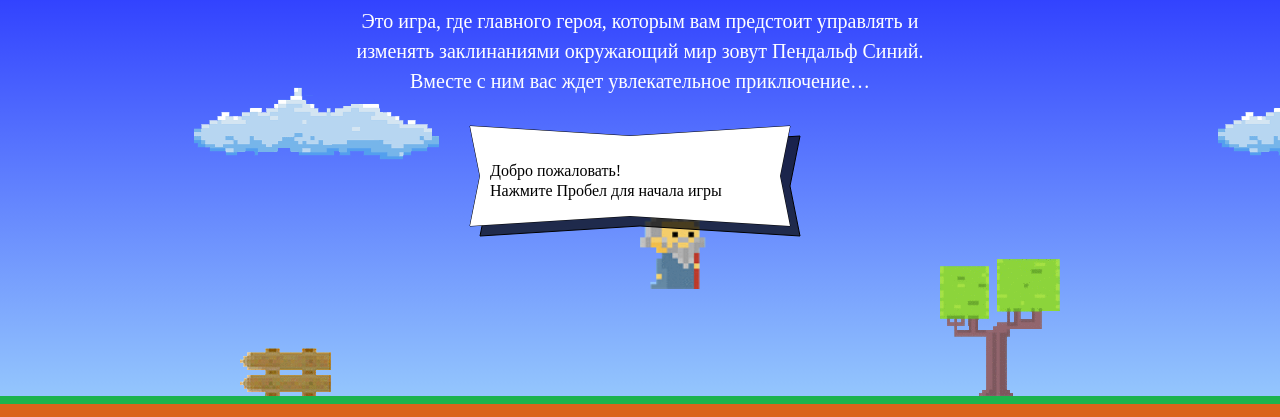
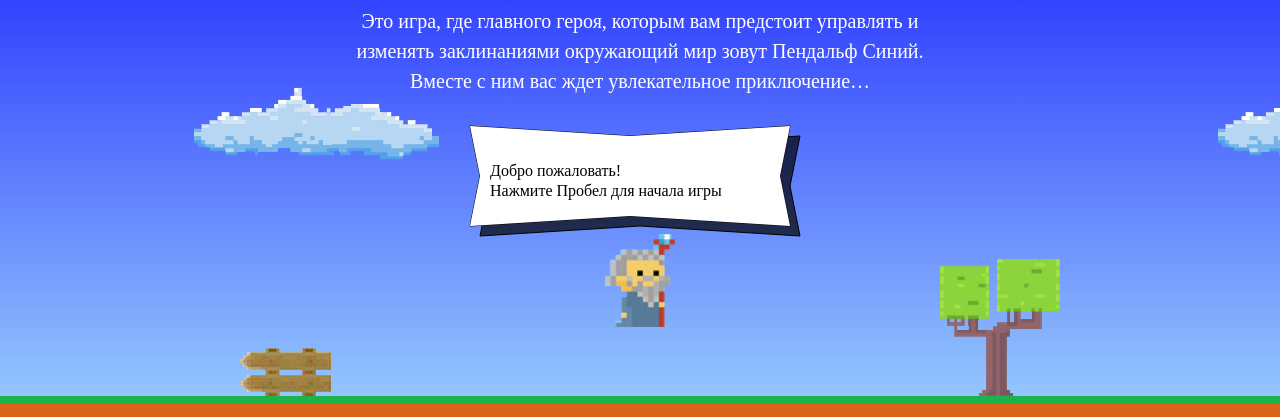
Before and after one commit to LexSamara/677575-code-and-magick-17, a website: page index.html in a window 1280 px wide. Shown: the part 203-620 px from the top of the page. Drawn offline with Linux system fonts and the light colour scheme; a web font is replaced by a local one.

Commit message:
Исправлены ошибки 2-го задания

```diff
--- a/index.html
+++ b/index.html
@@ -183,28 +183,24 @@
 
 <script>
   var fireballSize = 22;
+  var wizardSpeed = 3;
+  var wizardWidth = 70;
   var getFireballSpeed = function(left) {
     if (left) {
       return 5;
     } else {
         return 2;
-      };
-
+    };
   };
-  var wizardSpeed = 3;
-  var wizardWidth = 70;
-  var getWizardHeight = function(width) {
-     return(width * 1.337);
+  var getWizardHeight = function() {
+    return wizardWidth * 1.337;
   };
   var getWizardX = function(width) {
-    return(width/2);
+    return (width - wizardWidth) / 2;
   };
   var getWizardY = function(height) {
-    return(height*0.33);
+    return (height - getWizardHeight()) * (2 / 3);
   };
-
-
-
 </script>
 <script src="js/game.js"></script>
 
```
